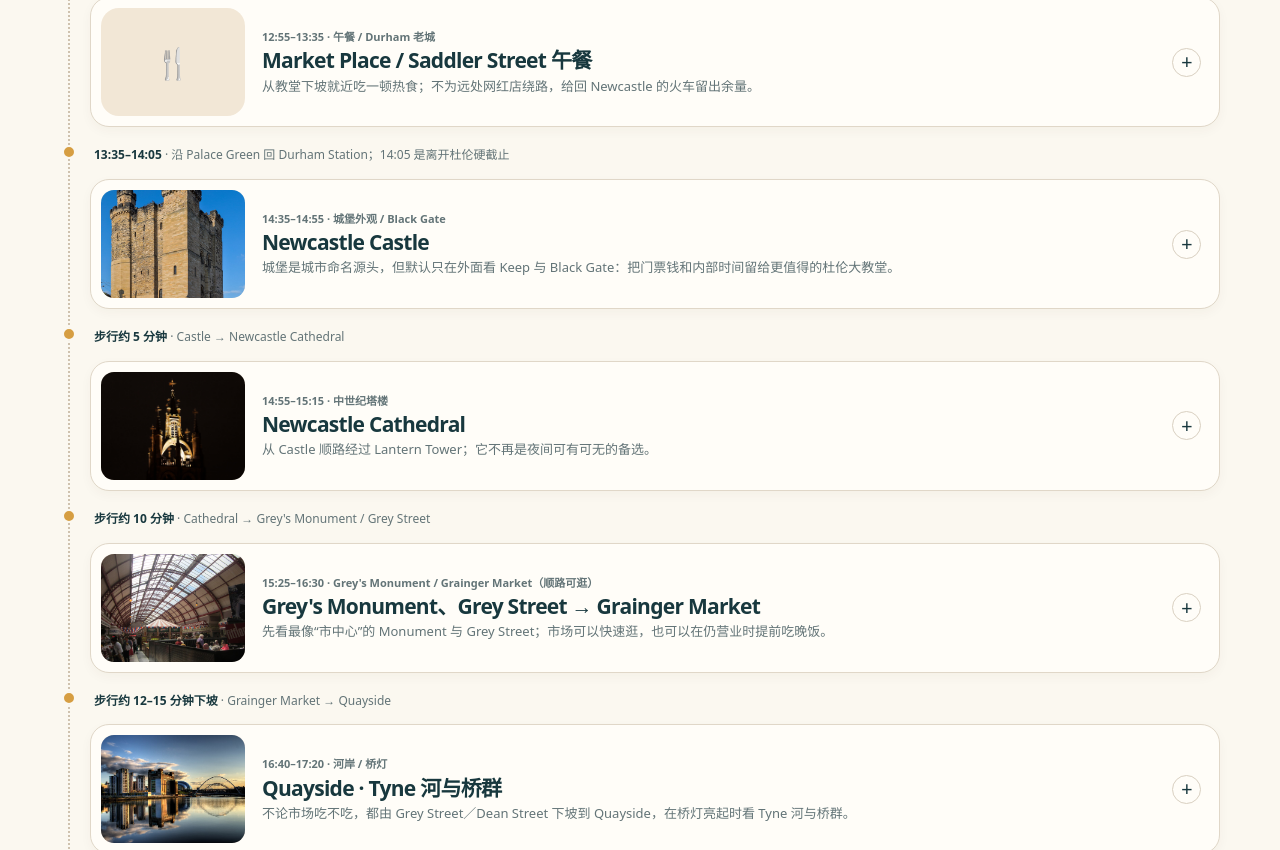
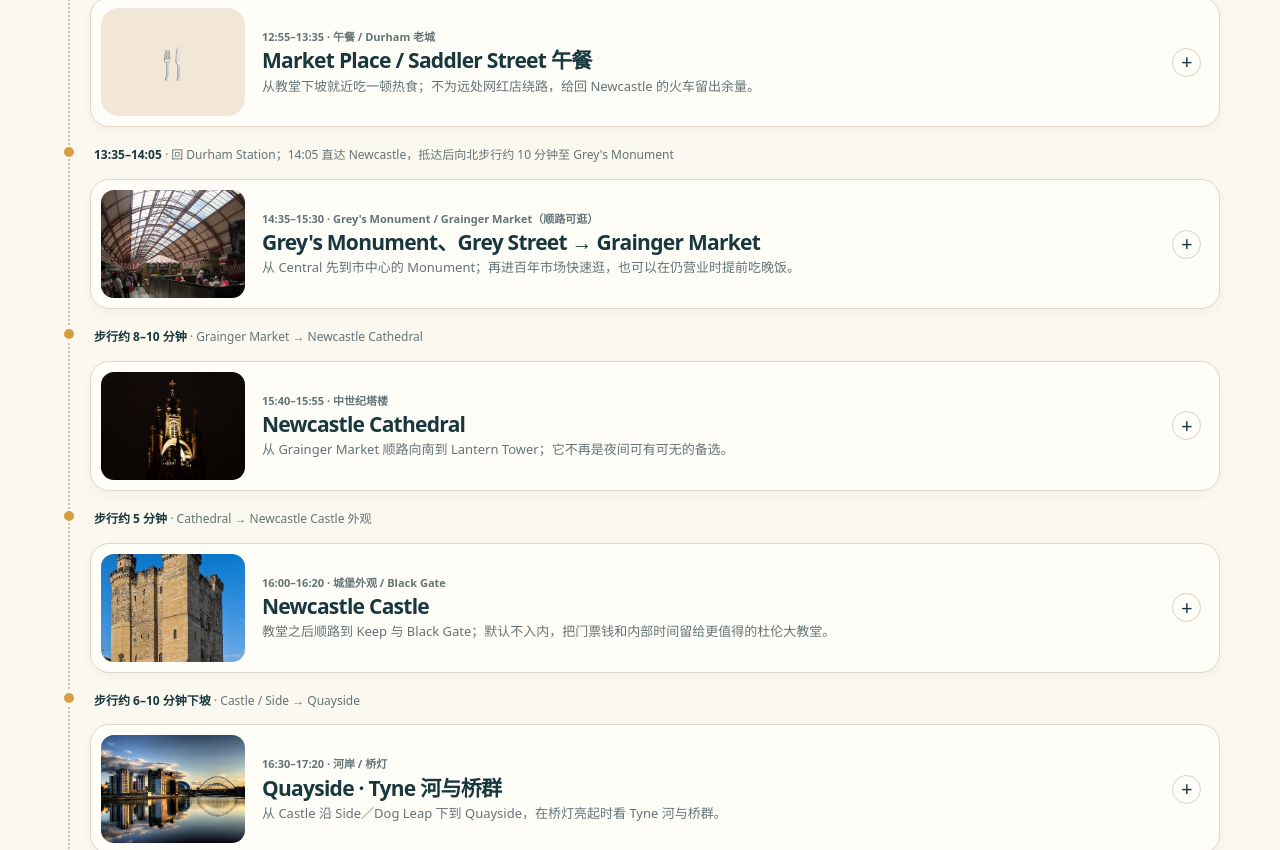
Before and after one commit to Kairus-shuai/edinburgh-newcastle-weekend-guide, a plain HTML site: page index.html in a window 1280 px wide. Shown: the part 904-1754 px from the top of the page. Drawn offline with Linux system fonts and the light colour scheme.

Commit message:
Order Newcastle route from Monument down to Quayside

```diff
--- a/index.html
+++ b/index.html
@@ -68,21 +68,21 @@ introductions['durham-lunch']='午餐就留在 Durham Market Place／Saddler Str
 introductions['newcastle-cathedral']='Newcastle Cathedral 的标志是 15 世纪 Lantern Tower；这座中世纪教堂长期是城内导航地标。它不需要占半天，却能让 Castle 到 Quayside 之间的老城历史链条完整起来。';
 Object.assign(centralStop,{time:'09:05–10:53 · 爱丁堡 → 杜伦',title:'Edinburgh Waverley → Durham',desc:'杜伦优先版直接把票买到 Durham，不先到 Newcastle 再折返；行李跟着走，下午才回 Newcastle 入住。',leg:'Cathedral Bus／出租车约 10–15 分钟 · Durham Station → Palace Green',left:['交通，写清楚','<ul><li><b>推荐票：</b>Edinburgh Waverley（EDB）→ Durham（DHM），参考 CrossCountry 09:05–10:53 直达。</li><li>购票时以当天最低价、票种限制和实时班次为准；这不是原先仅到 Newcastle 的票。</li><li>到 Durham 后用 Cathedral Bus 或出租车上 Palace Green，避免拖行李爬坡。</li></ul>'],right:['行李策略','<p>不先去 Maldron，不产生 Newcastle 的往返。Durham Station 没有官方寄存；带正常尺寸行李直接前往，若是大行李则先确认教堂当天是否可携带。</p>'+link('https://www.nationalrail.co.uk/journey-planner/?type=single&origin=EDB&destination=DHM','查询／购买 EDB → DHM','primary')+link('https://www.durhamcathedral.co.uk/visit-us/plan-your-visit/parking-getting-to-durham-cathedral','Cathedral Bus 与到达说明')]});
 const durhamStop={id:'durham',photo:'durham-cathedral.jpg',alt:'Durham Cathedral exterior',time:'11:10–12:55 · 诺曼式大教堂',title:'Durham Cathedral',desc:'城堡默认只看外观，省下来的时间留给杜伦的巨型诺曼圆柱与回廊；之后在老城吃午饭再回 Newcastle。',leg:'下坡步行约 8–10 分钟 · Cathedral → Market Place 午餐',left:['看什么 / 怎么拍','<ul><li>先从中殿朝东看玫瑰窗，再去 Galilee Chapel 与回廊。</li><li>从 Palace Green 一侧的 North Door 进入；它常被口语称作“后门”。</li><li>馆内拍摄不开闪光、不用三脚架；塔楼要另买定时票。</li></ul>'],right:['免费与入口','<p><b>免费参观，不用捐款。</b>£5 是 Visitor Desk 的自愿捐款，不是门票；正常参观从 Palace Green 的 North Door 进即可。</p>'+link('https://www.durhamcathedral.co.uk/visit-us/plan-your-visit','官方开放 / 捐款说明','primary')+link('https://www.google.com/maps/search/?api=1&query=Durham+Cathedral','打开 Cathedral 地图')]};
-const durhamLunch={id:'durham-lunch',time:'12:55–13:35 · 午餐 / Durham 老城',title:'Market Place / Saddler Street 午餐',desc:'从教堂下坡就近吃一顿热食；不为远处网红店绕路，给回 Newcastle 的火车留出余量。',leg:'13:35–14:05 · 沿 Palace Green 回 Durham Station；14:05 是离开杜伦硬截止',left:['怎么选','<ul><li>在 Market Place／Saddler Street 选无需久等的热食；排队超过 10 分钟就换下一家。</li><li>目标是正常坐下吃完，不把午饭拖到下午或带上火车。</li><li>吃完在 Palace Green 回望 Cathedral 与 Castle，再顺路下到车站。</li></ul>'],right:['下一程','<p><b>14:05 前离开 Durham。</b>搭下一班直达 Newcastle 的火车，车程约 11–15 分钟；以当天实时站台与服务为准。</p>'+link('https://www.google.com/maps/search/?api=1&query=Durham+Market+Place','打开 Durham 午餐区','primary')+link('https://www.nationalrail.co.uk/','查 Durham → Newcastle 班次')]};
-Object.assign(castleStop,{time:'14:35–14:55 · 城堡外观 / Black Gate',desc:'城堡是城市命名源头，但默认只在外面看 Keep 与 Black Gate：把门票钱和内部时间留给更值得的杜伦大教堂。',leg:'步行约 5 分钟 · Castle → Newcastle Cathedral',left:['看什么 / 怎么拍','<ul><li>城堡始于 1080 年，现存石砌 Keep 属 12 世纪。</li><li>在外面看 Keep、Black Gate、铁路拱桥与 Tyne 河谷即可。</li><li>只想拍城市轮廓时，这 20 分钟比入内更高效。</li></ul>'],right:['是否入内','<p><b>默认跳过。</b>只有特别想登 Keep 看河景和石砌内部时才现场买 £13.65 门票；不要为它压缩 Durham Cathedral、Grey Street 或市场。</p>'+link('https://www.newcastlecastle.co.uk/tickets-booking','官方票务 / 若临时想进','primary')+link('https://www.google.com/maps/search/?api=1&query=Newcastle+Castle','打开地图')]});
-const newcastleCathedralStop={id:'newcastle-cathedral',photo:'newcastle-cathedral.jpg',alt:'Newcastle Cathedral Lantern Tower',time:'14:55–15:15 · 中世纪塔楼',title:'Newcastle Cathedral',desc:'从 Castle 顺路经过 Lantern Tower；它不再是夜间可有可无的备选。',leg:"步行约 10 分钟 · Cathedral → Grey's Monument / Grey Street",left:['看什么 / 怎么拍','<ul><li>重点看 15 世纪 Lantern Tower 与广场上的塔楼轮廓。</li><li>如当日开放，进中殿短看；礼拜或活动限制时只保留外观。</li><li>与 Castle 同一片老城，15–20 分钟已足够，不折返。</li></ul>'],right:['关键安排','<p>离开 Cathedral 后直接上 Grey Street；Grey’s Monument 才是这段市中心动线的下一站，开放状态以当天官方日历为准。</p>'+link('https://newcastlecathedral.org.uk/','教堂开放 / 活动','primary')+link('https://www.google.com/maps/search/?api=1&query=Newcastle+Cathedral','打开地图')]};
-Object.assign(graingerStop,{time:"15:25–16:30 · Grey's Monument / Grainger Market（顺路可逛）",title:"Grey's Monument、Grey Street → Grainger Market",desc:'先看最像“市中心”的 Monument 与 Grey Street；市场可以快速逛，也可以在仍营业时提前吃晚饭。',leg:'步行约 12–15 分钟下坡 · Grainger Market → Quayside',left:['怎么走 / 两种选择','<ul><li><b>15:25–15:40：</b>Grey’s Monument、Grey Street 与 Theatre Royal 外观；从 Monument 向南拍弧线立面与街灯。</li><li><b>15:45 起：</b>进 Grainger Market 看拱顶和独立摊位，10–15 分钟也完全可以。</li><li><b>A 在这里吃：</b>16:10 前点热食，优先 Acropolis；<b>B 只逛：</b>河岸后去 High Bridge 正常吃晚饭。</li></ul>'],right:['关闭时间 / 选择原则','<p>市场整体到 17:30，但个别食档会更早收档；因此市场吃饭是可选，不是硬任务。想完整看桥灯或不饿，就只逛，晚饭留给 High Bridge。</p>'+link('https://ourgraingermarket.co.uk/visit','市场开放信息','primary')+link('https://ourgraingermarket.co.uk/traders/acropolis','Acropolis 周六营业时间')+link('https://www.google.com/maps/search/?api=1&query=Grey%27s+Monument+Newcastle','打开 Monument 地图')]});
-Object.assign(quaysideStop,{time:'16:40–17:20 · 河岸 / 桥灯',desc:'不论市场吃不吃，都由 Grey Street／Dean Street 下坡到 Quayside，在桥灯亮起时看 Tyne 河与桥群。',leg:'A 市场已吃：步行约 12–15 分钟 → Maldron 入住；B 市场只逛：留在 Quayside 河岸边晚饭',left:['走法与机位','<ul><li>从北岸取 Tyne Bridge、Swing Bridge 与 Millennium Bridge 的层次。</li><li>日落约 16:04；这里拍的是蓝调时刻、桥灯与河面倒影。</li><li>雨天石阶湿滑就走 Dean Street，不为机位冒险。</li></ul>'],right:['收尾','<p><b>A：</b>市场吃过就回 Maldron。<br><b>B：</b>市场只逛就留在 Quayside 吃饭，不再折返已关门的 Market 或 High Bridge；BALTIC 已从这条杜伦优先路线移除。</p>'+link('https://www.google.com/maps/search/?api=1&query=Newcastle+Quayside','打开 Quayside 地图','primary')]});
+const durhamLunch={id:'durham-lunch',time:'12:55–13:35 · 午餐 / Durham 老城',title:'Market Place / Saddler Street 午餐',desc:'从教堂下坡就近吃一顿热食；不为远处网红店绕路，给回 Newcastle 的火车留出余量。',leg:"13:35–14:05 · 回 Durham Station；14:05 直达 Newcastle，抵达后向北步行约 10 分钟至 Grey's Monument",left:['怎么选','<ul><li>在 Market Place／Saddler Street 选无需久等的热食；排队超过 10 分钟就换下一家。</li><li>目标是正常坐下吃完，不把午饭拖到下午或带上火车。</li><li>吃完在 Palace Green 回望 Cathedral 与 Castle，再顺路下到车站。</li></ul>'],right:['下一程','<p><b>14:05 前离开 Durham。</b>搭下一班直达 Newcastle 的火车，车程约 11–15 分钟；到 Central 后先上行到 Monument，不先下河岸。</p>'+link('https://www.google.com/maps/search/?api=1&query=Durham+Market+Place','打开 Durham 午餐区','primary')+link('https://www.nationalrail.co.uk/','查 Durham → Newcastle 班次')]};
+Object.assign(graingerStop,{time:"14:35–15:30 · Grey's Monument / Grainger Market（顺路可逛）",title:"Grey's Monument、Grey Street → Grainger Market",desc:'从 Central 先到市中心的 Monument；再进百年市场快速逛，也可以在仍营业时提前吃晚饭。',leg:'步行约 8–10 分钟 · Grainger Market → Newcastle Cathedral',left:['怎么走 / 两种选择','<ul><li><b>14:35–14:50：</b>Grey’s Monument、Grey Street 与 Theatre Royal 外观；从 Monument 向南拍弧线立面与街灯。</li><li><b>14:55 起：</b>进 Grainger Market 看拱顶和独立摊位，10–15 分钟也完全可以。</li><li><b>A 在这里吃：</b>16:10 前点热食，优先 Acropolis；<b>B 只逛：</b>河岸后直接留在 Quayside 吃晚饭。</li></ul>'],right:['关闭时间 / 选择原则','<p>市场整体到 17:30，但个别食档会更早收档；市场吃饭是可选，不是硬任务。无论吃不吃，下一站都是 Cathedral，再一路下行到 Castle 与河岸。</p>'+link('https://ourgraingermarket.co.uk/visit','市场开放信息','primary')+link('https://ourgraingermarket.co.uk/traders/acropolis','Acropolis 周六营业时间')+link('https://www.google.com/maps/search/?api=1&query=Grey%27s+Monument+Newcastle','打开 Monument 地图')]});
+const newcastleCathedralStop={id:'newcastle-cathedral',photo:'newcastle-cathedral.jpg',alt:'Newcastle Cathedral Lantern Tower',time:'15:40–15:55 · 中世纪塔楼',title:'Newcastle Cathedral',desc:'从 Grainger Market 顺路向南到 Lantern Tower；它不再是夜间可有可无的备选。',leg:'步行约 5 分钟 · Cathedral → Newcastle Castle 外观',left:['看什么 / 怎么拍','<ul><li>重点看 15 世纪 Lantern Tower 与广场上的塔楼轮廓。</li><li>如当日开放，进中殿短看；礼拜或活动限制时只保留外观。</li><li>接 Castle 是继续向南／向河岸推进，不折返。</li></ul>'],right:['关键安排','<p>从市场到教堂，再到 Castle 外观，是一条干净的下坡城市线；开放状态以当天官方日历为准。</p>'+link('https://newcastlecathedral.org.uk/','教堂开放 / 活动','primary')+link('https://www.google.com/maps/search/?api=1&query=Newcastle+Cathedral','打开地图')]};
+Object.assign(castleStop,{time:'16:00–16:20 · 城堡外观 / Black Gate',desc:'教堂之后顺路到 Keep 与 Black Gate；默认不入内，把门票钱和内部时间留给更值得的杜伦大教堂。',leg:'步行约 6–10 分钟下坡 · Castle / Side → Quayside',left:['看什么 / 怎么拍','<ul><li>城堡始于 1080 年，现存石砌 Keep 属 12 世纪。</li><li>在外面看 Keep、Black Gate、铁路拱桥与 Tyne 河谷即可。</li><li>只想拍城市轮廓时，这 20 分钟比入内更高效。</li></ul>'],right:['是否入内','<p><b>默认跳过。</b>只有特别想登 Keep 看河景和石砌内部时才现场买 £13.65 门票；不要为它压缩 Durham Cathedral、Grey Street 或市场。</p>'+link('https://www.newcastlecastle.co.uk/tickets-booking','官方票务 / 若临时想进','primary')+link('https://www.google.com/maps/search/?api=1&query=Newcastle+Castle','打开地图')]});
+Object.assign(quaysideStop,{time:'16:30–17:20 · 河岸 / 桥灯',desc:'从 Castle 沿 Side／Dog Leap 下到 Quayside，在桥灯亮起时看 Tyne 河与桥群。',leg:'A 市场已吃：步行约 12–15 分钟 → Maldron 入住；B 市场只逛：留在 Quayside 河岸边晚饭',left:['走法与机位','<ul><li>从北岸取 Tyne Bridge、Swing Bridge 与 Millennium Bridge 的层次。</li><li>日落约 16:04；这里拍的是蓝调时刻、桥灯与河面倒影。</li><li>雨天石阶湿滑就走 Dean Street，不为机位冒险。</li></ul>'],right:['收尾','<p><b>A：</b>市场吃过就回 Maldron。<br><b>B：</b>市场只逛就留在 Quayside 吃饭，不再折返已关门的 Market；BALTIC 已从这条杜伦优先路线移除。</p>'+link('https://www.google.com/maps/search/?api=1&query=Newcastle+Quayside','打开 Quayside 地图','primary')]});
 Object.assign(dinnerStop,{time:'17:35–18:45 · B 选项 / Quayside 河岸晚饭',title:"如果市场只逛：留在河岸边吃晚饭",desc:'这张卡只在没有在 Grainger Market 吃东西时启用；桥灯拍完直接坐下吃，不再回市中心找已关门的市场。',leg:'晚饭后沿河／Dean Street 回 Maldron Hotel',left:['怎么选','<ul><li><b>默认：</b>Uno’s Trattoria，Tyne Bridge 下的 Sandhill；适合把桥与河岸留在晚饭前后。</li><li>若满位，直接在 Quayside 当场选同一带餐厅，不跨区折返。</li><li>这是 B 选项，不与市场吃饭叠加。</li></ul>'],right:['何时启用','<p><b>只逛市场、想在河岸吃正餐时选 B。</b>若已经在市场吃了热食，省掉这段，17:35 左右直接入住或休息。</p>'+link('https://www.unosrestaurant.co.uk/','Uno’s 预订 / 营业确认','primary')+link('https://www.google.com/maps/search/?api=1&query=Unos+Trattoria+Newcastle','打开河岸餐厅地图')]});
-stops['day-1']=[centralStop,durhamStop,durhamLunch,castleStop,newcastleCathedralStop,graingerStop,quaysideStop,dinnerStop];
+stops['day-1']=[centralStop,durhamStop,durhamLunch,graingerStop,newcastleCathedralStop,castleStop,quaysideStop,dinnerStop];
 Object.entries(stops).forEach(([day,list])=>document.getElementById('timeline-'+day).innerHTML=list.map(card).join(''));
 const dayOneLead=document.querySelector('#day-1 .lead');
 dayOneLead.querySelector('h2').textContent='先看杜伦，再回纽卡走城堡、纪念碑与桥灯';
 dayOneLead.querySelector('p').textContent='票直接买到 Durham：先看大教堂、在老城正常吃午饭，再回 Newcastle 看 Castle、Cathedral、Grey’s Monument 与 Grainger Market，最后下河岸拍桥灯。';
-dayOneLead.querySelector('.day-actions').innerHTML='<a class="route-link one-link" href="https://www.google.com/maps/dir/?api=1&origin=Durham+Railway+Station&destination=Durham+Cathedral&travelmode=walking" target="_blank" rel="noopener">Google Maps：Durham Station → Cathedral ↗</a><a class="route-link one-link" href="https://www.google.com/maps/dir/?api=1&origin=Newcastle+Castle&destination=Newcastle+Quayside&waypoints=Newcastle+Cathedral%7CGrey%27s+Monument%7CGrainger+Market+Newcastle&travelmode=walking" target="_blank" rel="noopener">Google Maps：Castle → Cathedral → Monument → Market → Quayside ↗</a>';
+dayOneLead.querySelector('.day-actions').innerHTML='<a class="route-link one-link" href="https://www.google.com/maps/dir/?api=1&origin=Durham+Railway+Station&destination=Durham+Cathedral&travelmode=walking" target="_blank" rel="noopener">Google Maps：Durham Station → Cathedral ↗</a><a class="route-link one-link" href="https://www.google.com/maps/dir/?api=1&origin=Newcastle+Central+Station&destination=Newcastle+Quayside&waypoints=Grey%27s+Monument%7CGrainger+Market+Newcastle%7CNewcastle+Cathedral%7CNewcastle+Castle&travelmode=walking" target="_blank" rel="noopener">Google Maps：Central → Monument → Market → Cathedral → Castle → Quayside ↗</a>';
 const dayOneConditions=dayOneLead.querySelector('.conditions');
 dayOneConditions.innerHTML='<span><strong>日照</strong> 07:36 日出 · 16:04 日落</span><span><strong>执行</strong> 票直接买 EDB → DHM；午餐 12:55 后在 Durham，不先到 Newcastle 寄包。</span><span><strong>硬截止</strong> 14:05 离开 Durham；Castle 默认只看外观。</span><a href="https://www.durhamcathedral.co.uk/visit-us/plan-your-visit" target="_blank" rel="noopener">Durham Cathedral ↗</a><a href="https://www.newcastlecastle.co.uk/visit-us" target="_blank" rel="noopener">Castle 开放 ↗</a>';
-document.querySelector('#day-1 .note').textContent='Day 1 主线：Durham Cathedral → Durham 午餐 → Newcastle Castle 外观 → Newcastle Cathedral → Grey’s Monument / Grainger Market（可逛、可吃）→ Quayside 桥灯。市场吃了就回酒店；只逛就留在河岸晚饭，绝不在天黑后折返找 Market。不要为 BALTIC 或 15:00 演出折返。';
+document.querySelector('#day-1 .note').textContent='Day 1 主线：Durham Cathedral → Durham 午餐 → Grey’s Monument / Grainger Market（可逛、可吃）→ Newcastle Cathedral → Newcastle Castle 外观 → Quayside 桥灯。全程由市中心一路下到河岸；市场吃了就回酒店，只逛就留在河岸晚饭。不要为 BALTIC 或 15:00 演出折返。';
 const swapLayer='<section class="swap-layer" aria-labelledby="swap-title"><div class="swap-head"><h3 id="swap-title">如果想换，怎么换</h3><p>这些都值得去；按“替换”而不是“叠加”来选。</p></div><div class="swap-grid"><details class="swap-card"><summary><small>整段替换 · 周六下午</small><strong>Laing Art Gallery</strong></summary><p>想把当代艺术换成传统绘画与装饰艺术，就用它替换 BALTIC；两者不叠加。<br><a href="https://www.northeastmuseums.org.uk/laing/visit" target="_blank" rel="noopener">官方开放信息 ↗</a></p></details><details class="swap-card"><summary><small>局部可选 · 周日晚间</small><strong>Newcastle Cathedral</strong></summary><p>只在当天有你真想看的演出时替换“喝一杯／休息”模块；不与其他晚间活动叠加。<br><a href="https://newcastlecathedral.org.uk/" target="_blank" rel="noopener">教堂与活动 ↗</a></p></details><details class="swap-card"><summary><small>另留半天 · Ouseburn</small><strong>Victoria Tunnel + Ouseburn</strong></summary><p>1842 年运煤隧道、二战防空洞和工业街区，导览约 1¼–2 小时；值得专程，不塞进返程夜。<br><a href="https://ouseburntrust.org.uk/events/tunnel-tours/" target="_blank" rel="noopener">隧道导览 ↗</a></p></details><details class="swap-card"><summary><small>雨天整段替换</small><strong>Great North / Discovery Museum</strong></summary><p>自然史考古或泰恩河工业史各留 1.5–2 小时；替换海岸日或另留半天，不能放在日落以后。<br><a href="https://www.northeastmuseums.org.uk/visit" target="_blank" rel="noopener">官方到访入口 ↗</a></p></details></div></section>';
 document.getElementById('timeline-day-2').insertAdjacentHTML('afterend',swapLayer);
 const swapCards=[...document.querySelectorAll('.swap-card')];
```
